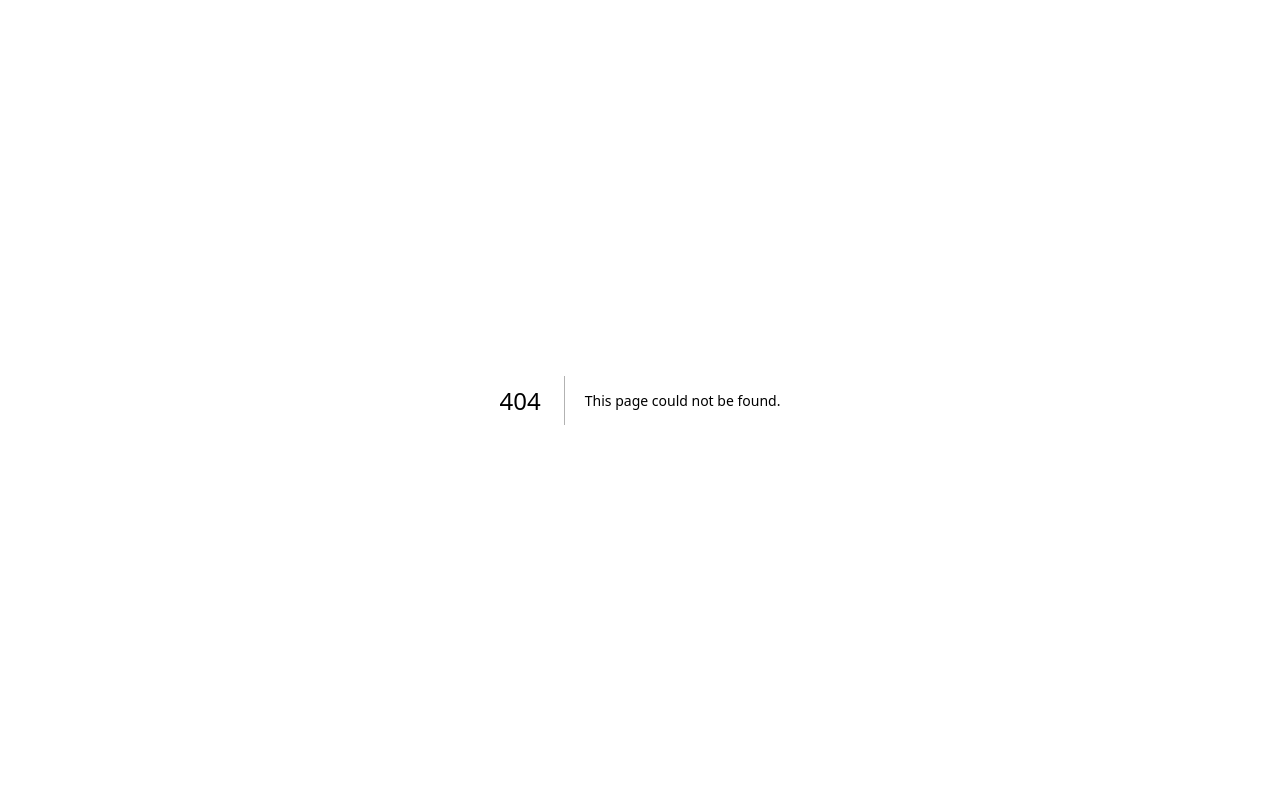
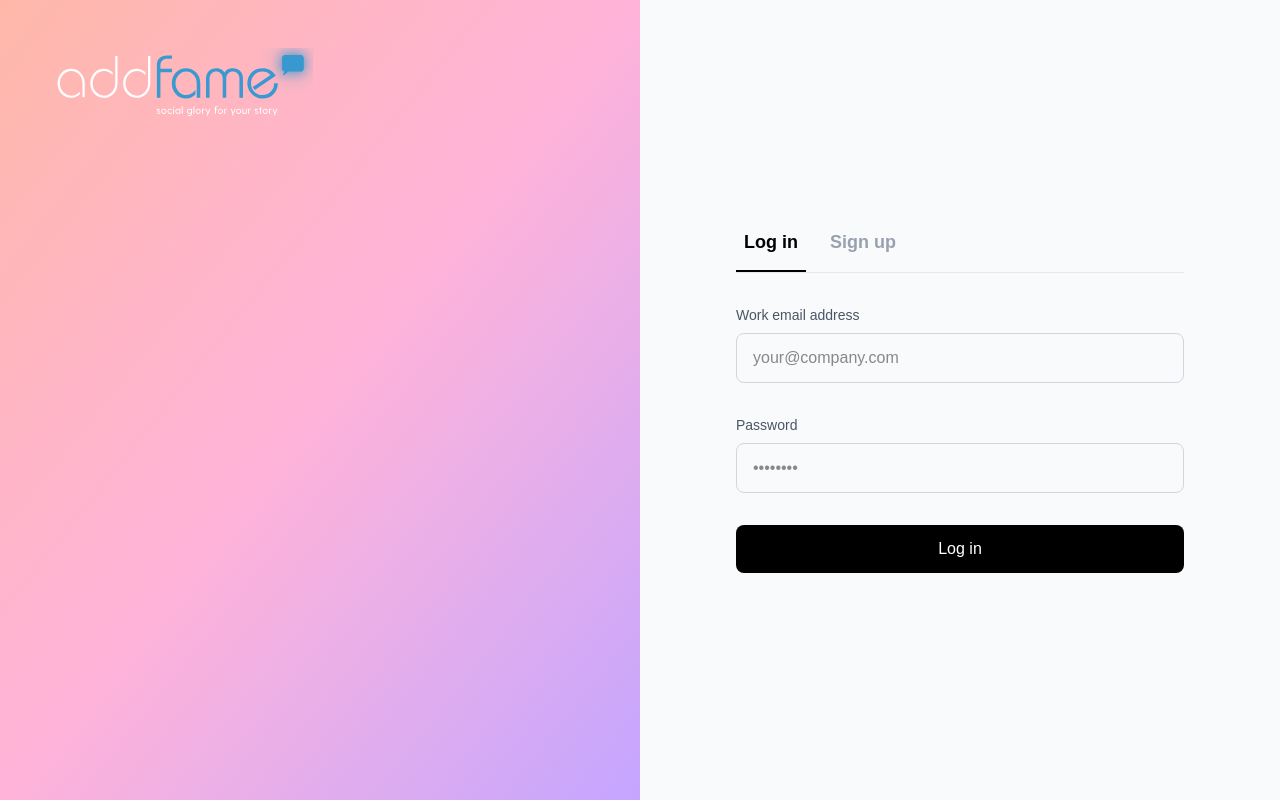
Before and after one commit to Jeko92/famebase, a Next.js app in the folder apps/web/: page /signup in a window 1280 px wide. Before the commit this address had no page. Built offline with nearby package versions, Linux system fonts and the light colour scheme.

Commit message:
feat(auth): add signup page route
Create dedicated signup page route that reuses the AuthLayout component.
The form automatically switches to signup mode based on the URL pathname.

```diff
--- /dev/null
+++ b/apps/web/src/app/signup/page.tsx
@@ -0,0 +1,5 @@
+import AuthLayout from '../login/components/AuthLayout';
+
+export default function SignupPage() {
+  return <AuthLayout />;
+}
```
